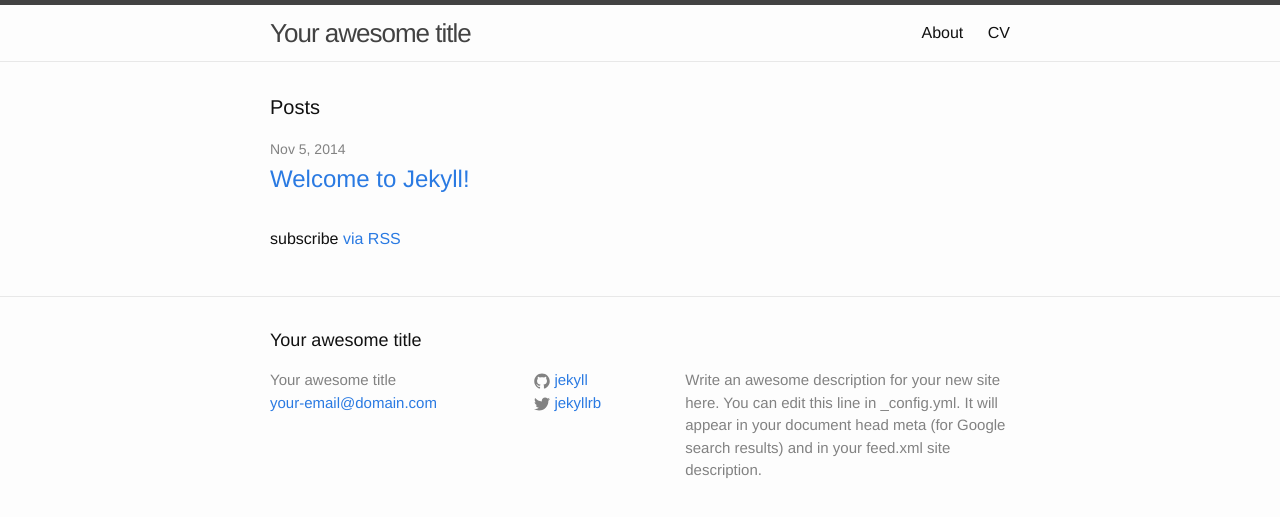
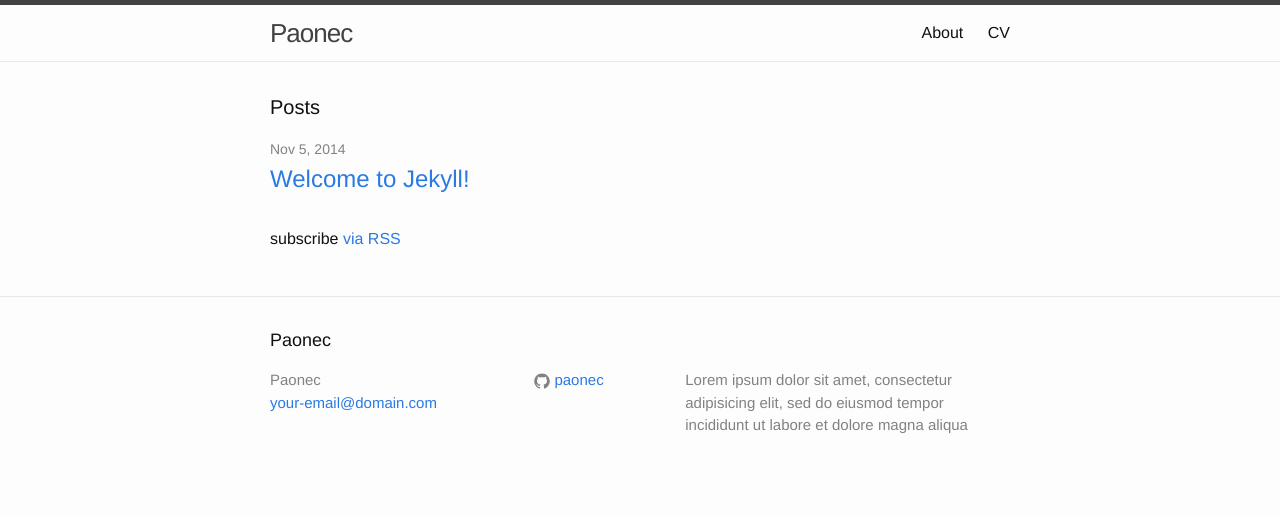
Before and after one commit to paonec/paonec.github.io, a Jekyll site: the page built from index.html, in a window 1280 px wide. Shown: the top 517 px of the page. Built offline with Jekyll 4.4.1, drawn with Linux system fonts in a browser that asks for light colours.

Commit message:
update config

```diff
--- a/_config.yml
+++ b/_config.yml
@@ -1,14 +1,12 @@
 # Site settings
-title: Your awesome title
+title: Paonec
 email: your-email@domain.com
 description: > # this means to ignore newlines until "baseurl:"
-  Write an awesome description for your new site here. You can edit this
-  line in _config.yml. It will appear in your document head meta (for
-  Google search results) and in your feed.xml site description.
+  Lorem ipsum dolor sit amet, consectetur adipisicing elit, sed do eiusmod tempor incididunt ut labore et dolore magna aliqua
 baseurl: "" # the subpath of your site, e.g. /blog/
 url: "http://yourdomain.com" # the base hostname & protocol for your site
-twitter_username: jekyllrb
-github_username:  jekyll
+twitter_username:
+github_username:  paonec
 
 # Build settings
 markdown: kramdown
```
